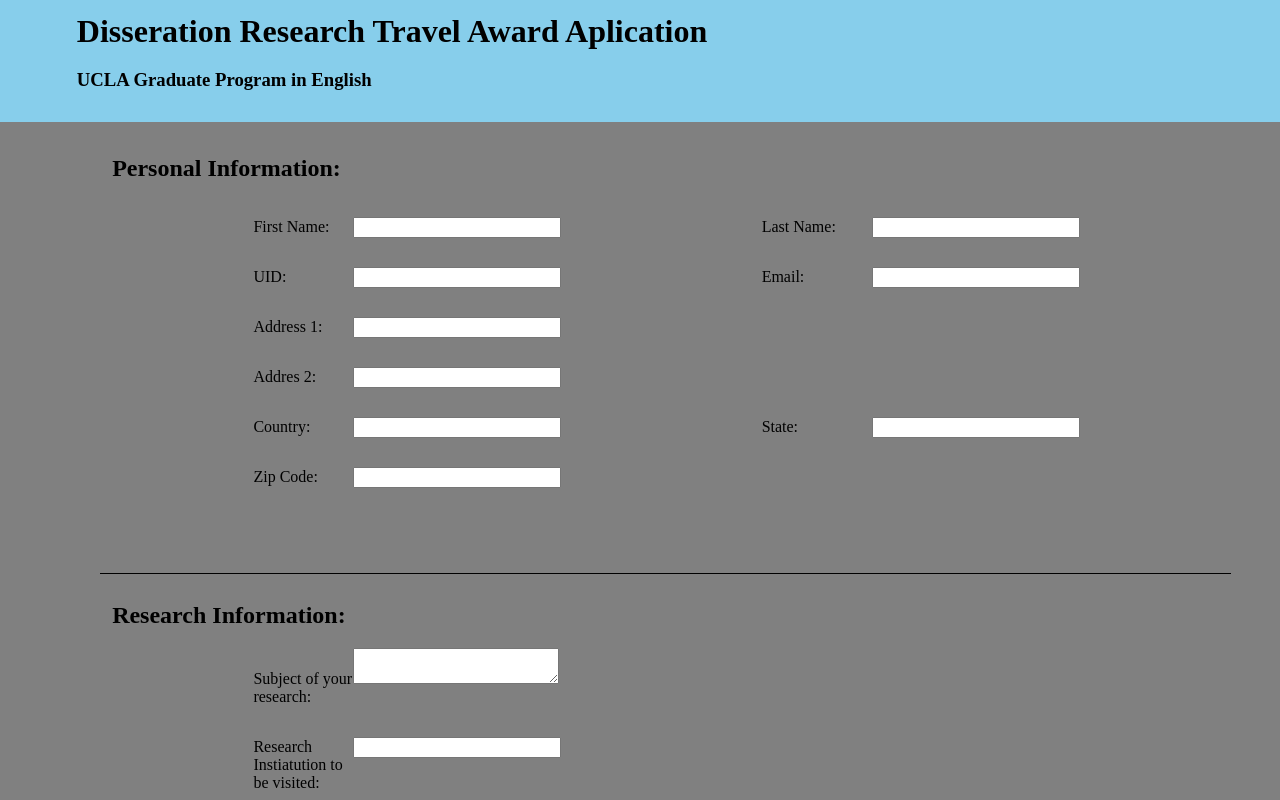
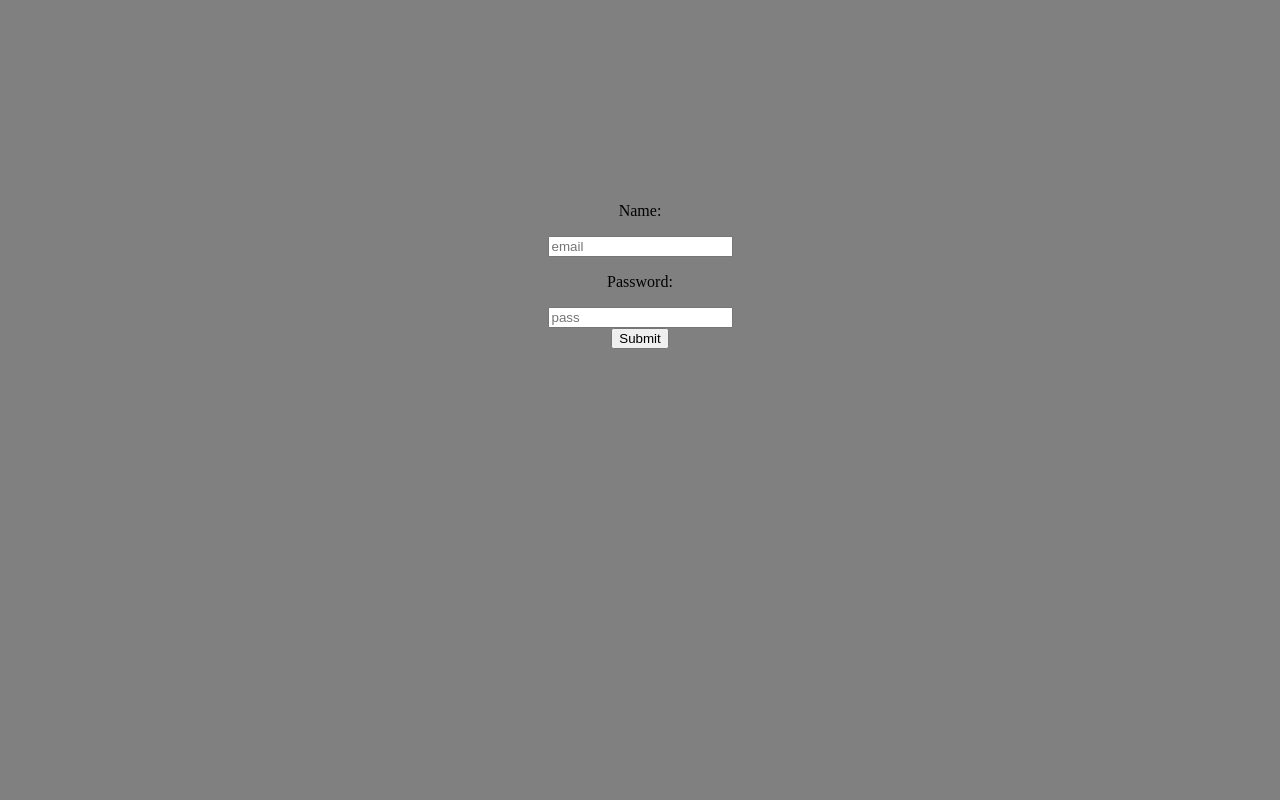
Before and after one commit to goswamiakash/assignement, a React (Create React App) app: page / in a window 1280 px wide. Shown: the top 800 px of the page. Built offline with nearby package versions, Linux system fonts and the light colour scheme.

Commit message:
Api request

```diff
--- a/package.json
+++ b/package.json
@@ -6,6 +6,7 @@
     "@testing-library/jest-dom": "^5.16.5",
     "@testing-library/react": "^13.4.0",
     "@testing-library/user-event": "^13.5.0",
+    "axios": "^1.1.3",
     "react": "^18.2.0",
     "react-dom": "^18.2.0",
     "react-scripts": "5.0.1",
--- a/src/App.js
+++ b/src/App.js
@@ -1,11 +1,13 @@
 import logo from './logo.svg';
 import './App.css';
 import Form from './Components/Form';
+import Signup from './Components/Signup';
 
 function App() {
   return (
     <div className="App">
-    <Form />
+    {/* <Form /> */}
+    <Signup />
     </div>
   );
 }
--- /dev/null
+++ b/src/Components/Signup.js
@@ -0,0 +1,56 @@
+import React, {useState} from 'react';
+import axios from 'axios';
+
+
+const Signup = () => {
+    const[email,setemail] = useState('');
+    const[pass,setpass] = useState('');
+    console.log({email,pass})
+
+    const handleEmail = (e) => {
+        setemail(e.target.value);
+
+    }
+    const handlePass = (e) => {
+        setpass(e.target.value);
+
+    }
+    // console.log(email,pass);
+    const handleApi = () => {
+        axios.post('https://reqres.in/api/login',{
+            email:email,
+            password: pass
+        })
+        .then(result => {
+            console.log(result.data)
+            alert('success')
+        })
+        .catch(function (error) {
+            // handle error
+            alert('service error')
+            console.log(error);
+          })
+
+    }
+
+  return (
+    <div className='SignUp'>
+        <div style = {{paddingTop:'186px',margin:'auto',textAlign:'center',}}className='form'>
+            <div className='inputfield'>
+                <div>
+                    <p>Name:</p>
+                    <input type="text" placeholder='email' value={email} onChange = {handleEmail}  />
+                    <br />
+                    <p>Password:</p>
+                    <input type="text" placeholder='pass' value={pass} onChange = {handlePass}/>
+                    <br />
+                    <button onClick={handleApi}>Submit</button>
+                </div>
+            </div>
+        </div>
+    </div>
+  )
+}
+
+
+export default Signup
```
Also changed, not shown: src/Components/Hooks.js (deleted, +0 -11 lines), 1 other file (tests, documents, lock files or other folders).
